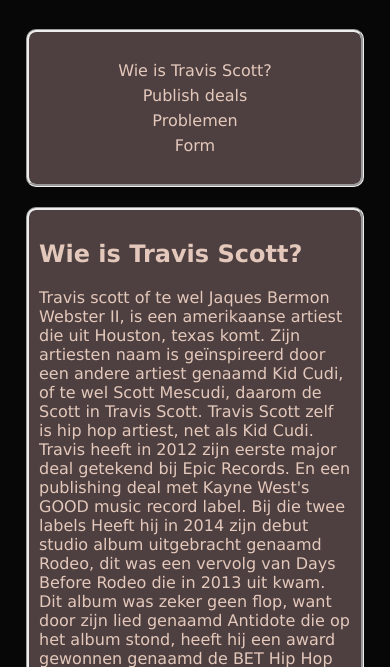
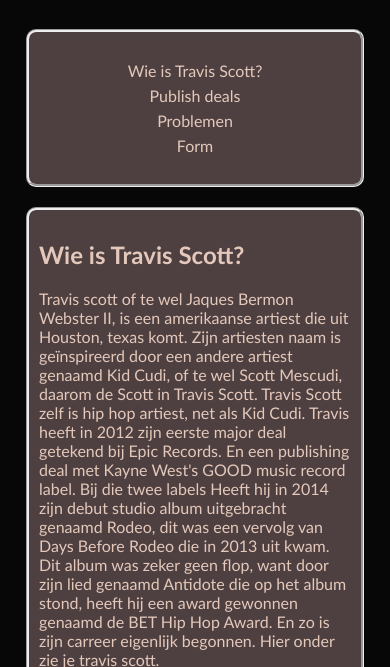
Before and after one commit to ImHyper01/frontend1-herkansing-main, a plain HTML site: page index.html in a window 390 px wide. Shown: the part 177-844 px from the top of the page. Drawn offline with Linux system fonts and the light colour scheme.

Commit message:
header heeft andere font

```diff
--- a/style.css
+++ b/style.css
@@ -4,7 +4,7 @@ body {
   align-items: center;
   margin: 30px;
   background-color: rgb(7, 7, 7);
-  font-family: "Lucida Sans";
+  font-family: "Calibri";
   font-size: 1rem;
 }
 
@@ -97,6 +97,7 @@ nav{
 
 header{
   color: darkgrey;
+  font-family: "Lucida Sans";
 }
 
 form {
@@ -164,8 +165,11 @@ input:invalid {
 }
 
 body {
+  font-family: "Calibri";
+}
+
+header{
   font-family: "Lucida Sans";
 }
 
-
 }
```
